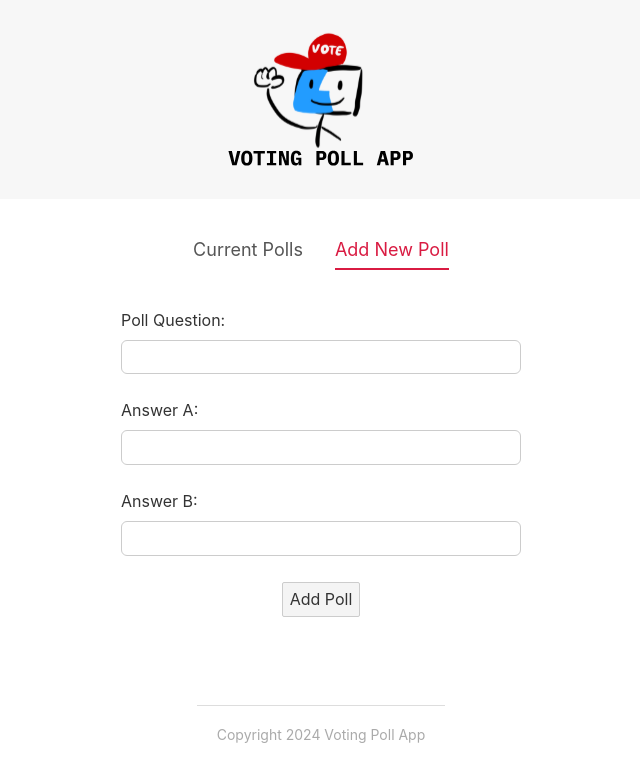
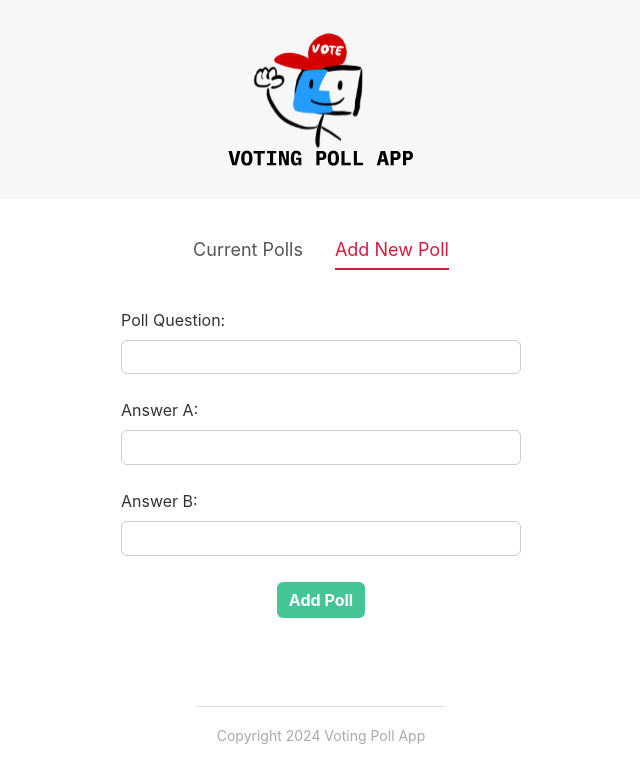
Before and after one commit to Daniel-Giao/svelte-polls-voting-app, a Svelte app: page / in a window 1280 px wide. Both pictures are taken after a click on the item "Add New Poll". Shown: the top 782 px of the page, without its empty margins (319-959 px from the left). Built offline with nearby package versions, Linux system fonts and the light colour scheme.

Commit message:
Added custom shared component Button

```diff
--- a/src/components/CreatePollForm.svelte
+++ b/src/components/CreatePollForm.svelte
@@ -1,4 +1,7 @@
 <script>
+  // shared imports
+  import Button from "../shared/Button.svelte";
+
   let fields = { question: "", answerA: "", answerB: "" };
   const submitHandler = () => {
     console.log(fields);
@@ -18,23 +21,23 @@
     <label for="answer-b">Answer B:</label>
     <input type="text" id="answer-b" bind:value={fields.answerB} />
   </div>
-  <button>Add Poll</button>
+  <Button type="secondary" flat={true}>Add Poll</Button>
 </form>
 
 <style>
-    form{
+  form {
     width: 400px;
     margin: 0 auto;
     text-align: center;
   }
-    .form-field{
+  .form-field {
     margin: 18px auto;
   }
-    input{
+  input {
     width: 100%;
     border-radius: 6px;
   }
-    label{
+  label {
     margin: 10px auto;
     text-align: left;
   }
--- /dev/null
+++ b/src/shared/Button.svelte
@@ -0,0 +1,41 @@
+<script>
+  export let type = "primary";
+  export let flat = false;
+  export let inverse = false;
+</script>
+
+<button class={type} class:flat class:inverse={inverse}>
+  <slot></slot>
+</button>
+
+<style>
+  button {
+    border: 0;
+    cursor: pointer;
+    border-radius: 6px;
+    padding: 8px 12px;
+    font-weight: bold;
+    box-shadow: 1px 2px 3px rgba(0, 0, 0, 0.2);
+  }
+  .primary {
+    background: #d91b43;
+    color: white;
+  }
+  .secondary {
+    background: #45c496;
+    color: white;
+  }
+  .flat {
+    box-shadow: none;
+  }
+  .primary.inverse{
+    color: #d91b43;
+    background: white;
+    border: 2px solid #d91b43;
+  }
+  .secondary.inverse{
+    color: #45c496;
+    background: white;
+    border: 2px solid #45c496;
+  }
+</style>
```
Lines whose indentation alone changed are shown as unchanged.
